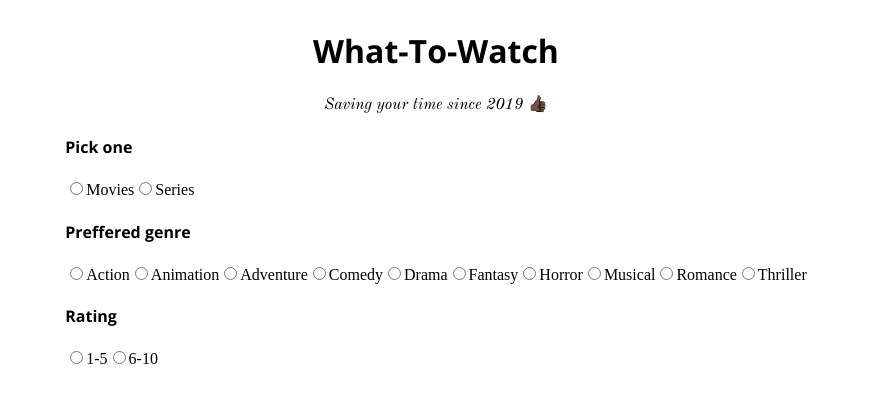
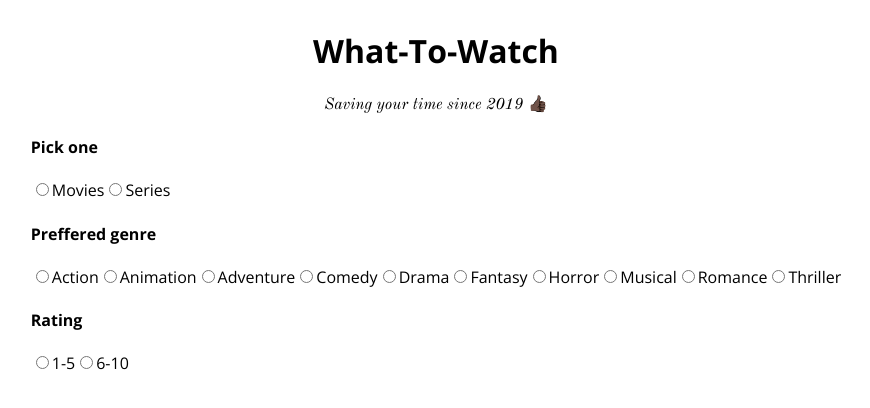
Before and after one commit to danielolamide/what-to-watch, a React (Create React App) app: page / in a window 1280 px wide. Shown: the top 408 px of the page, without its empty margins (204-1074 px from the left). Built offline with nearby package versions, Linux system fonts and the light colour scheme.

Commit message:
radiobutton fix

```diff
--- a/src/components/App.js
+++ b/src/components/App.js
@@ -13,11 +13,11 @@ function mapQuestions(questions){
   return(
     Object.keys(questions).map((key,index)=>{
       return(
-        <Question quest={key}>
+        <Question key={index} quest={key}>
           {/* {questions[key].map((answers,index)=>{
             return(answers)
           })} */}
-          <RadioGroup choices={questions[key]}/>
+          <RadioGroup questionNo={index} choices={questions[key]}/>
         </Question>
       )
     })
--- a/src/components/ui/RadioButton/RadioButton.js
+++ b/src/components/ui/RadioButton/RadioButton.js
@@ -3,8 +3,8 @@ import React from 'react';
 function RadioButton(props) {
     return(
         <div>
-            <input type='radio' id={props.id} value={props.name}/>
-            <label for={props.id}>{props.name}</label>
+            <input type='radio' id={props.id} value={props.answer} name={props.name}/>
+            <label htmlFor={props.id}>{props.answer}</label>
         </div>
     );
 }
--- a/src/components/ui/RadioGroup.css
+++ b/src/components/ui/RadioGroup.css
@@ -1,3 +1,4 @@
 .RadioGroup{
     display: flex;
+    font-family: 'Open Sans',sans-serif;
 }
--- a/src/components/ui/RadioGroup.js
+++ b/src/components/ui/RadioGroup.js
@@ -1,17 +1,34 @@
-import React from 'react';
+import React, { Component } from 'react';
 import RadioButton from './RadioButton/RadioButton';
 import './RadioGroup.css';
 
-function RadioGroup(props){
-    return(
-        <div className='RadioGroup'>
-        {props.choices.map((answer,index)=>{
-            return(
-                <RadioButton id={index} name={answer}/>
-            )
-        })}
-        </div>
-    );
+
+class RadioGroup extends Component{
+    state = {
+        selectedValues : {}
+    };
+
+    radioClick= (e)=>{
+
+
+    }
+
+    render(){
+        return(
+            <div className='RadioGroup' ref="r_group" data-question-no={this.props.questionNo}>
+            {
+
+                this.props.choices.map((answer,index)=>{
+                    return(
+                        <RadioButton key ={index} id={index}
+                        name={this.props.questionNo}
+                        answer={answer}/>
+                    )
+                })
+            }
+            </div>
+        );
+    }
 }
 
 export default RadioGroup;
```
